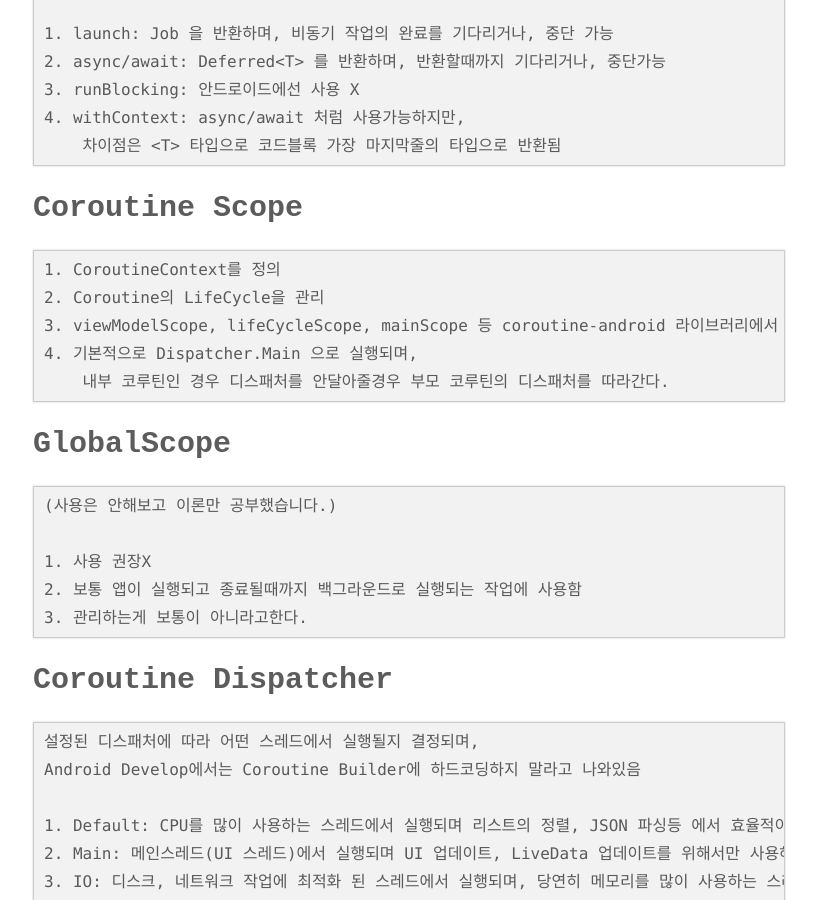
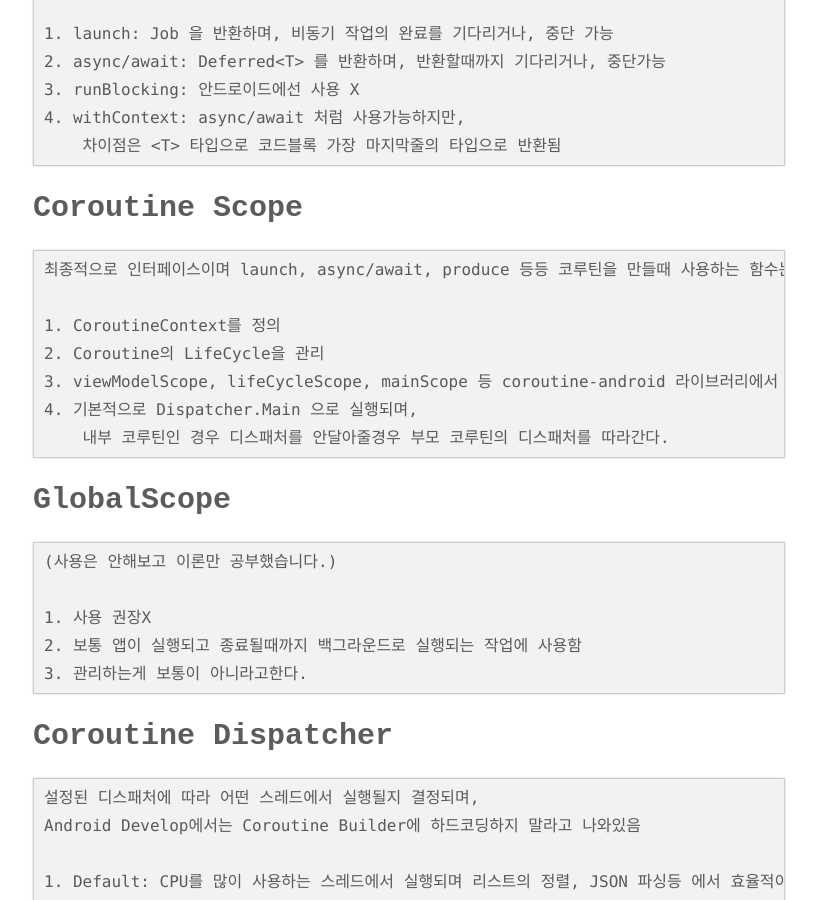
Before and after one commit to sun5066/sun5066.github.io, a Jekyll site: the page built from _posts/2021-10-04-summary-coroutine.md, in a window 1280 px wide and 900 px high, scrolled down 488 px. Shown: the whole window, without its empty margins (231-1048 px from the left). Built offline with Jekyll 4.4.1, drawn with Linux system fonts in a browser that asks for light colours; some web fonts are replaced; our own code applies the rules of GitHub Pages for plain Markdown files.

Commit message:
Update 2021-10-04-summary-coroutine.md

````diff
--- a/_posts/2021-10-04-summary-coroutine.md
+++ b/_posts/2021-10-04-summary-coroutine.md
@@ -24,6 +24,8 @@ categories: android
 
 # Coroutine Scope
 ```
+최종적으로 인터페이스이며 launch, async/await, produce 등등 코루틴을 만들때 사용하는 함수는 CoroutineScope의 확장함수임.
+
 1. CoroutineContext를 정의
 2. Coroutine의 LifeCycle을 관리
 3. viewModelScope, lifeCycleScope, mainScope 등 coroutine-android 라이브러리에서 지원되는 scope가 있음
````
